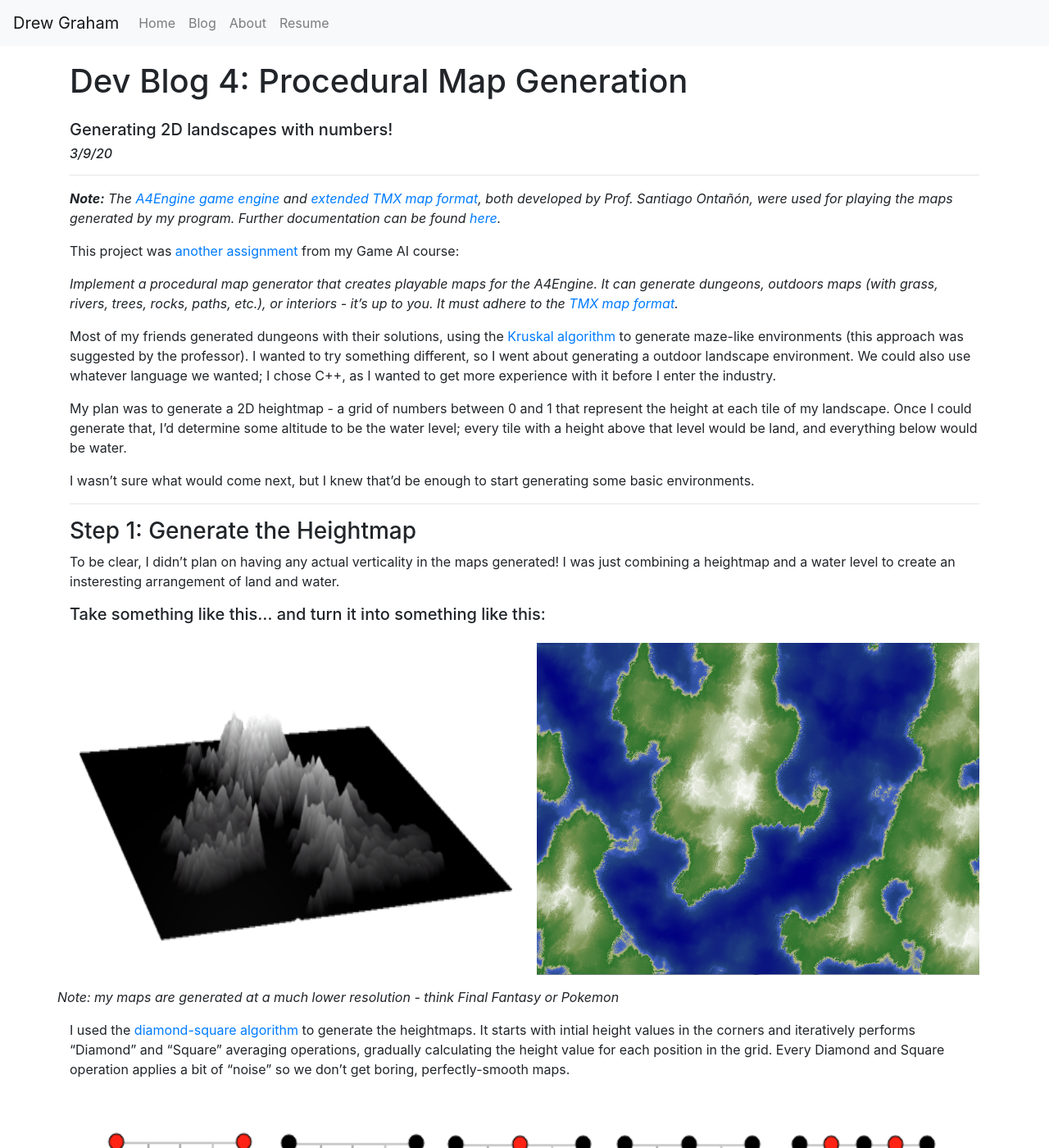
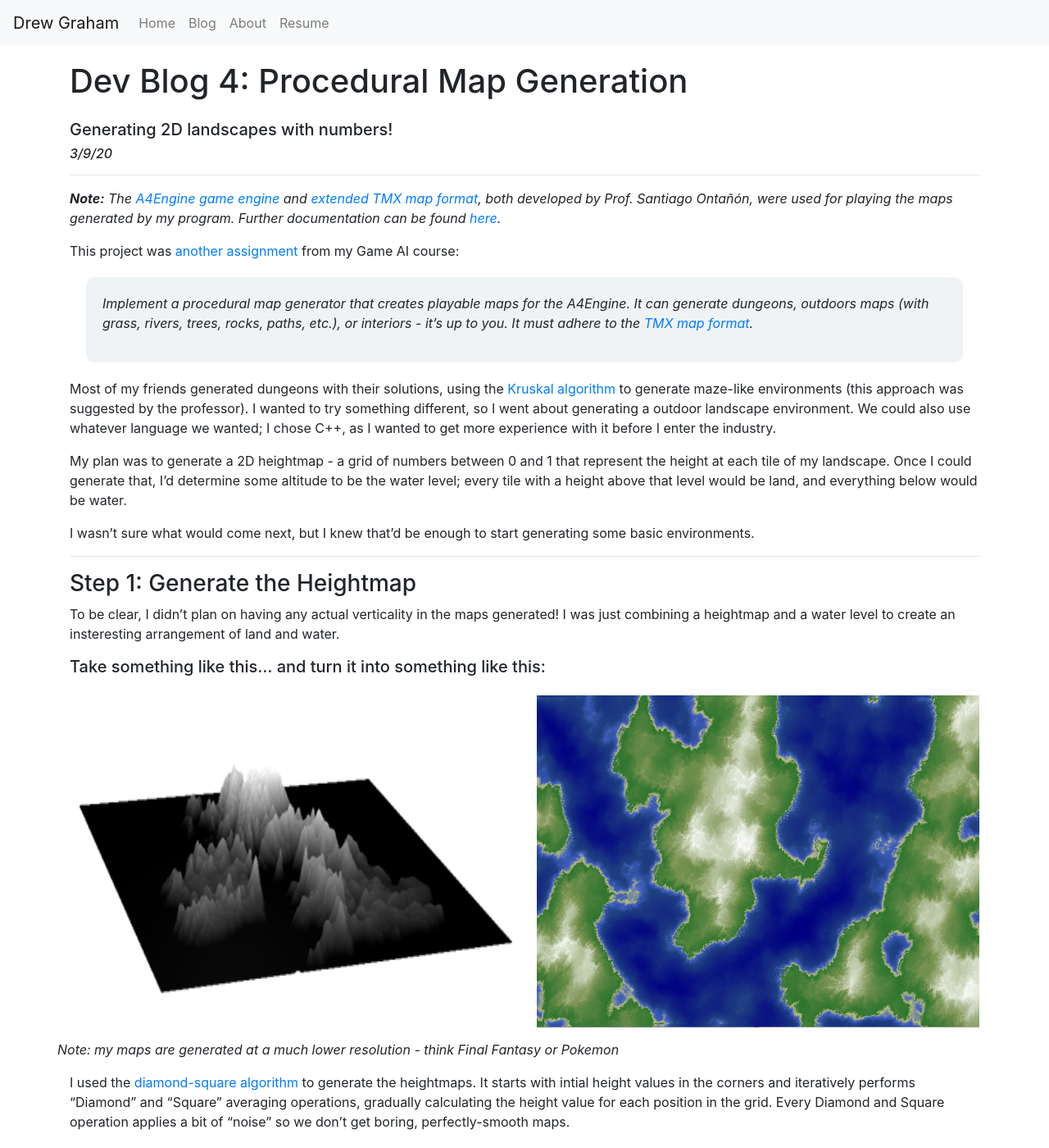
Before and after one commit to dmg9626/dmg9626.github.io, a Jekyll site: the page built from blog/proc-gen.md, in a window 1280 px wide and 1400 px high. Shown: the whole window at 82% size. Built offline with Jekyll 4.4.1, drawn with Linux system fonts in a browser that asks for light colours; nearby versions of some CDN libraries; library files that are not in the unit come from our copies.

Commit message:
updated block comment formatting - italicized on light gray rounded panel

```diff
--- a/assets/css/blog_post.css
+++ b/assets/css/blog_post.css
@@ -12,3 +12,11 @@
 img.blog {
     padding: 15px
 }
+
+blockquote {
+    font-style: italic;
+    padding: 20px;
+    margin: 20px;
+    background-color: rgb(239, 243, 245);
+    border-radius: 10px;
+}
--- a/blog/proc-gen.md
+++ b/blog/proc-gen.md
@@ -10,9 +10,9 @@ post_id: proc-gen
 
 This project was [another assignment](https://www.cs.drexel.edu/~santi/teaching/2017/CS387/PCG/projectA4PCGv2.3.html){:target="_blank"} from my Game AI course:
 
-> *Implement a procedural map generator that creates playable maps for the A4Engine.*
-> *It can generate dungeons, outdoors maps (with grass, rivers, trees, rocks, paths, etc.), or interiors - it's up to you.*
-> *It must adhere to the [TMX map format](http://doc.mapeditor.org/en/stable/reference/tmx-map-format/){:target="_blank"}.*
+> Implement a procedural map generator that creates playable maps for the A4Engine.
+> It can generate dungeons, outdoors maps (with grass, rivers, trees, rocks, paths, etc.), or interiors - it's up to you.
+> It must adhere to the [TMX map format](http://doc.mapeditor.org/en/stable/reference/tmx-map-format/){:target="_blank"}.
 
 Most of my friends generated dungeons with their solutions, using the [Kruskal algorithm](https://www.geeksforgeeks.org/kruskals-minimum-spanning-tree-algorithm-greedy-algo-2/){:target="_blank"} to generate maze-like environments (this approach was suggested by the professor). I wanted to try something different, so I went about generating a outdoor landscape environment. We could also use whatever language we wanted; I chose C++, as I wanted to get more experience with it before I enter the industry.
 
```
